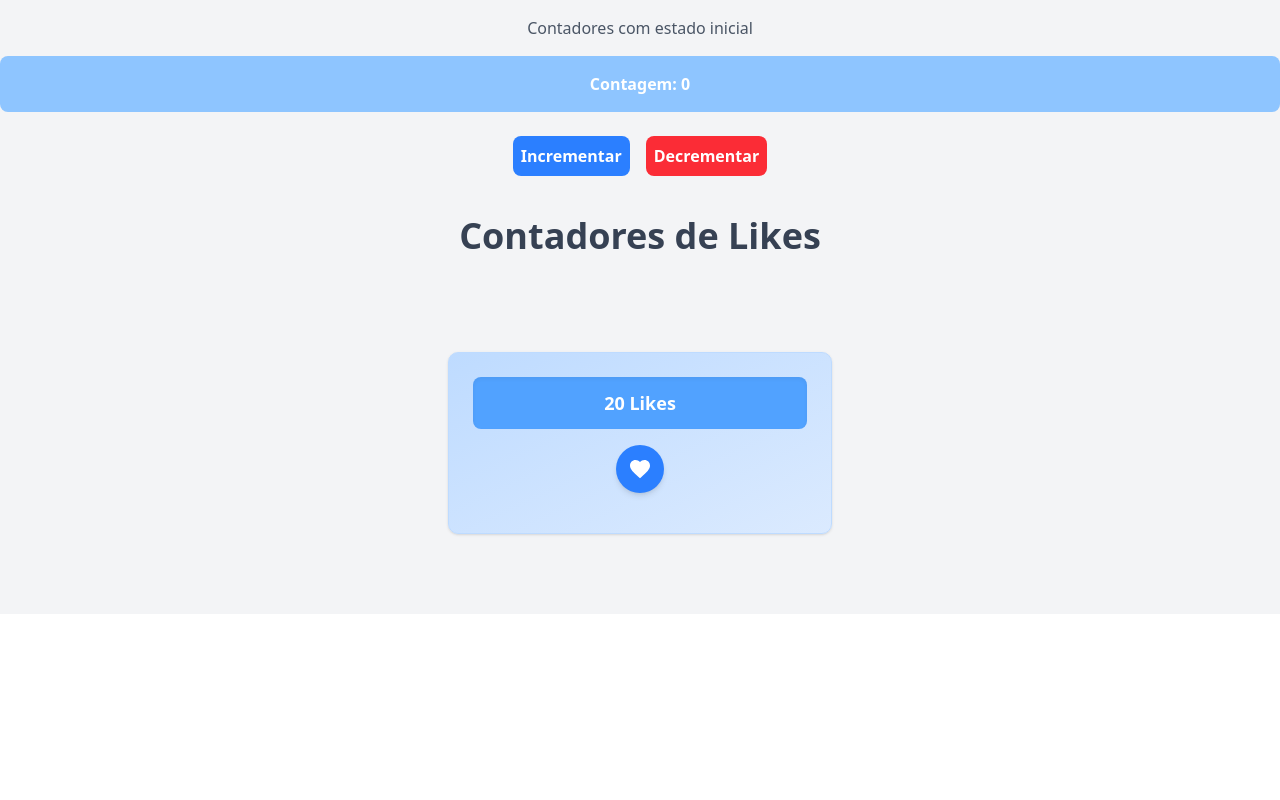
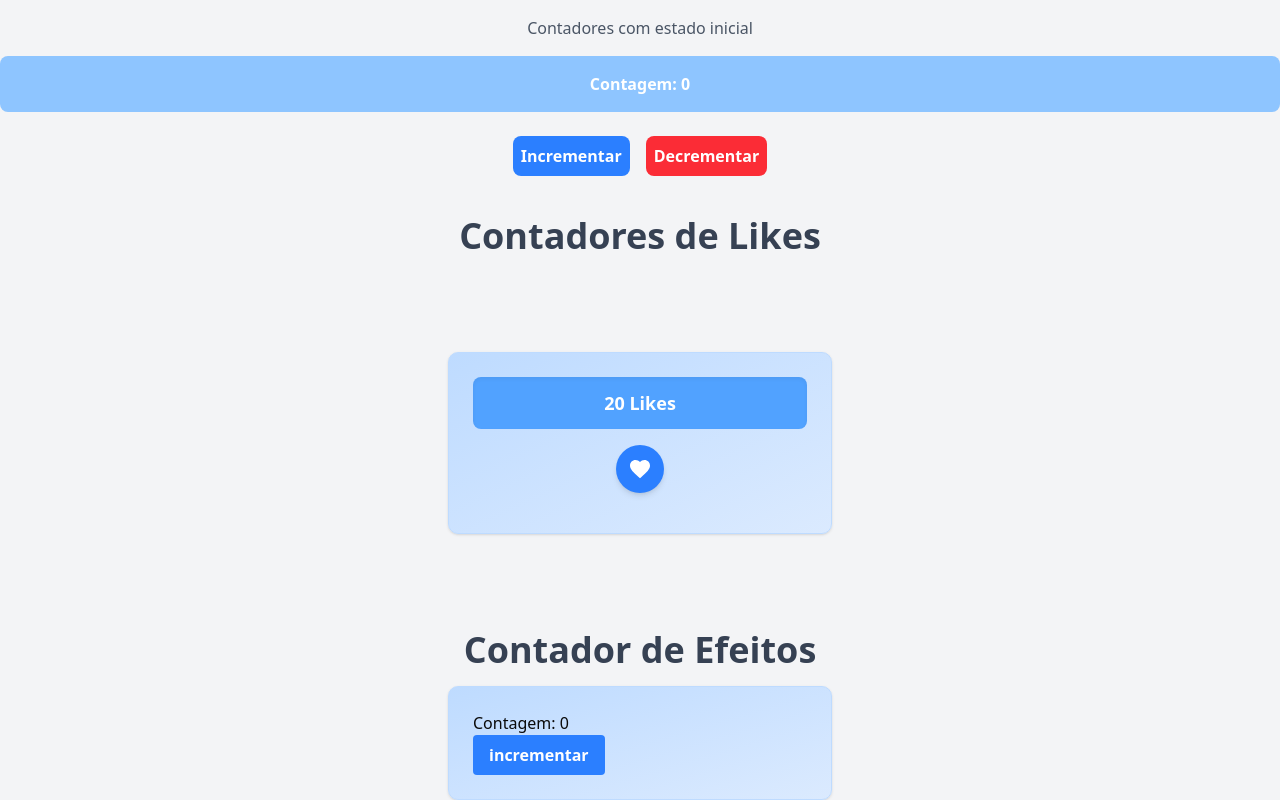
Before and after one commit to DanielVerissimo1/introducao-next, a Next.js app: page /about in a window 1280 px wide. Shown: the part 1798-2598 px from the top of the page. Before the commit the page ends 2412 px from the top, so only its background shows below. Built offline with nearby package versions, Linux system fonts and the light colour scheme; no server answers.

Commit message:
feat: revisando sobre useEffct

```diff
--- a/src/app/about/page.tsx
+++ b/src/app/about/page.tsx
@@ -6,6 +6,7 @@ import { ThreeDCardDemo } from "@/components/ThreeDCardDemo"
 import CommentForm from '@/components/CommentForm';
 import CommentList from '@/components/CommentList';
 import { useState } from "react"
+import EffectCounter from "@/components/EffectCounter";
 
 interface CommentData {
   id: string;
@@ -132,6 +133,10 @@ export default function About(){
                 </div>
 
             </div>
+            <div>
+                <h1 className="text-center font-bold text-xl md:text-4xl py-4 text-gray-700 relative">Contador de Efeitos</h1>
+                <EffectCounter />
+            </div>
         </div>
     )
 }
--- /dev/null
+++ b/src/components/EffectCounter.tsx
@@ -0,0 +1,18 @@
+'use client';
+import React, { useState, useEffect } from 'react';
+export default function EffectCounter() {
+
+    const [count, setCount] = useState(0);
+    useEffect(() => {
+        alert("UseEffect foi chamado!");
+    }, [count]);
+    return (
+
+        <div className="max-w-sm mx-auto p-6 bg-gradient-to-br from-blue-200 to-blue-100 rounded-lg shadow-sm border border-blue-200">
+            <h1>Contagem: {count}</h1>
+            <button onClick={()=>{setCount(count+1)}}
+            className='bg-blue-500 cursor-pointer text-white font-bold py-2 px-4 rounded hover:bg-blue-600 transition-colors duration-300'>
+                incrementar</button>
+        </div>
+    );
+}
```
Also changed, not shown: 1 other file (tests, documents, lock files or other folders).
